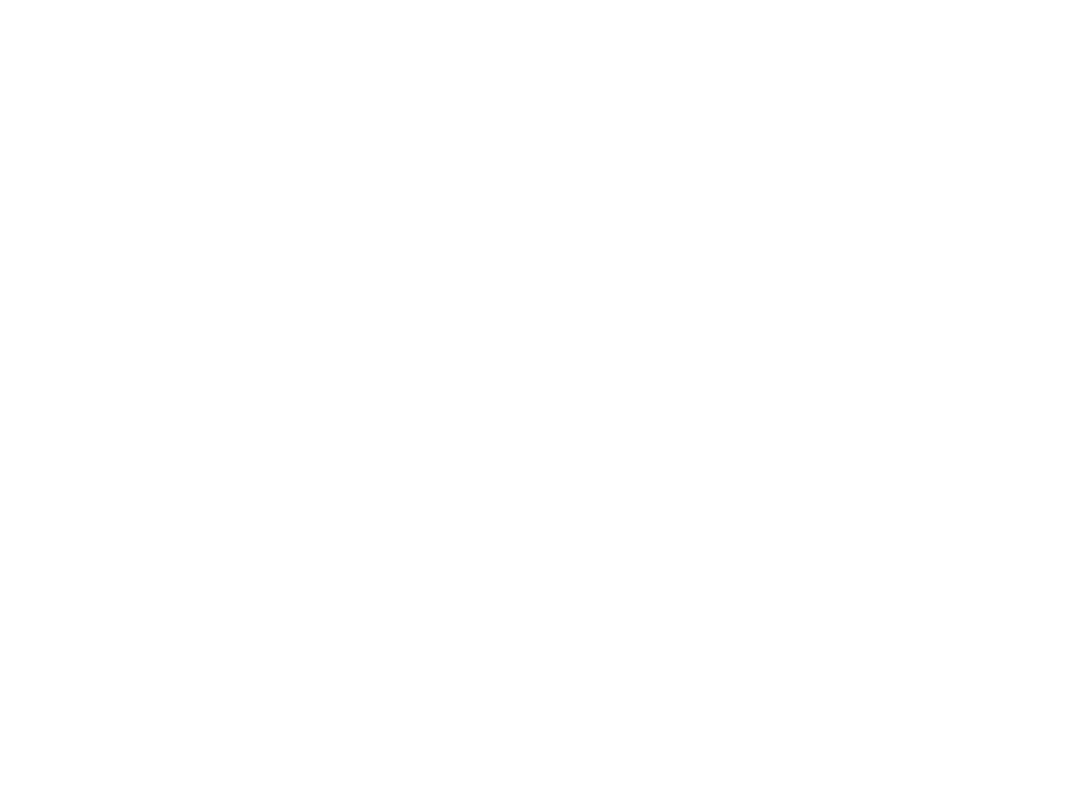
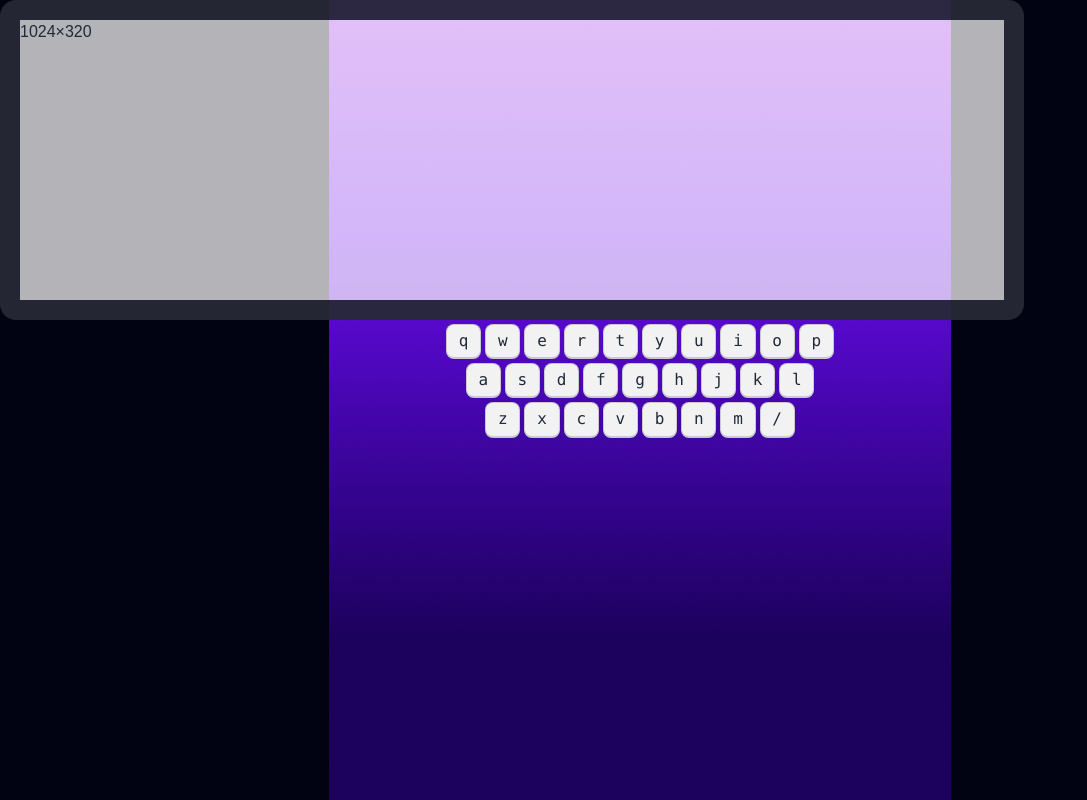
Before and after one commit to rahathie/Alpha-Case, a plain HTML site: page index.html in a window 1280 px wide. Shown: the whole page, without its empty margins (0-1087 px from the left). Drawn offline with nearby package versions, Linux system fonts and the light colour scheme.

Commit message:
screen and keyboard setup

```diff
--- a/index.html
+++ b/index.html
@@ -13,17 +13,67 @@
 
 
 </head>
-<body>
-    <section class="home">
-
+<body class="font-poppins">
+    <main class="min-h-screen bg-[#010313] bg-[url(images/background.png)] bg-no-repeat bg-center">
+        <!-- home screen -->
+        <section class="home min-h-screen text-white flex  justify-center items-center hidden">
+              <div class="flex flex-col items-center gap-10">
+                <h1 class="text-7xl font-anton uppercase">Alpha Clash Pro</h1>
+              <p>Unleash Your Keyboard Kun g Fu : Press "Enter" to Play</p>
+              <button class="btn bg-white text-black">Play Now</button>
+              </div>
         </section>
-
+        <!-- play ground  start-->
         <section class="play-ground">
-
+            <div>
+                <!-- screen -->
+                <div class="artboard artboard-horizontal phone-6 border-[20px] rounded-2xl border-[#010313CC] bg-[#FFFFFFB3]">
+                    1024×320
+                    </div>
+                <!-- keyboard start -->
+                <div>
+                    <div class="flex justify-center gap-1 my-1 w-full">
+                        <kbd class="kbd">q</kbd>
+                        <kbd class="kbd">w</kbd>
+                        <kbd class="kbd">e</kbd>
+                        <kbd class="kbd">r</kbd>
+                        <kbd class="kbd">t</kbd>
+                        <kbd class="kbd">y</kbd>
+                        <kbd class="kbd">u</kbd>
+                        <kbd class="kbd">i</kbd>
+                        <kbd class="kbd">o</kbd>
+                        <kbd class="kbd">p</kbd>
+                      </div>
+                      <div class="flex justify-center gap-1 my-1 w-full">
+                        <kbd class="kbd">a</kbd>
+                        <kbd class="kbd">s</kbd>
+                        <kbd class="kbd">d</kbd>
+                        <kbd class="kbd">f</kbd>
+                        <kbd class="kbd">g</kbd>
+                        <kbd class="kbd">h</kbd>
+                        <kbd class="kbd">j</kbd>
+                        <kbd class="kbd">k</kbd>
+                        <kbd class="kbd">l</kbd>
+                      </div>
+                      <div class="flex justify-center gap-1 my-1 w-full">
+                        <kbd class="kbd">z</kbd>
+                        <kbd class="kbd">x</kbd>
+                        <kbd class="kbd">c</kbd>
+                        <kbd class="kbd">v</kbd>
+                        <kbd class="kbd">b</kbd>
+                        <kbd class="kbd">n</kbd>
+                        <kbd class="kbd">m</kbd>
+                        <kbd class="kbd">/</kbd>
+                      </div>
+                </div>
+                <!-- keyboard end -->
+                <!-- life score -->
+            </div>
         </section>
-
+    <!-- play ground end -->
         <section class="Score">
 
         </section>
     </body>
+    </main>
 </html>
--- a/styles/style.css
+++ b/styles/style.css
@@ -1,6 +1,12 @@
-@import url('https://fonts.googleapis.com/css2?family=Poppins:ital,wght@0,400;0,600;0,700;0,800;1,400;1,500;1,600;1,700;1,800&display=swap');
+@import url('https://fonts.googleapis.com/css2?family=Anton&display=swap')
+
+@import url('https://fonts.googleapis.com/css2?family=Anton&family=Poppins:ital,wght@0,100;0,200;0,300;0,400;0,500;0,600;0,700;0,800;0,900;1,100;1,200;1,300;1,400;1,500;1,600;1,700;1,800;1,900&display=swap');
 
 
 .font-poppins{
     font-family: 'Poppins', sans-serif;
 }
+
+.font-anton{
+    font-family: 'Anton', sans-serif;
+}
```
Lines whose indentation alone changed are shown as unchanged.
